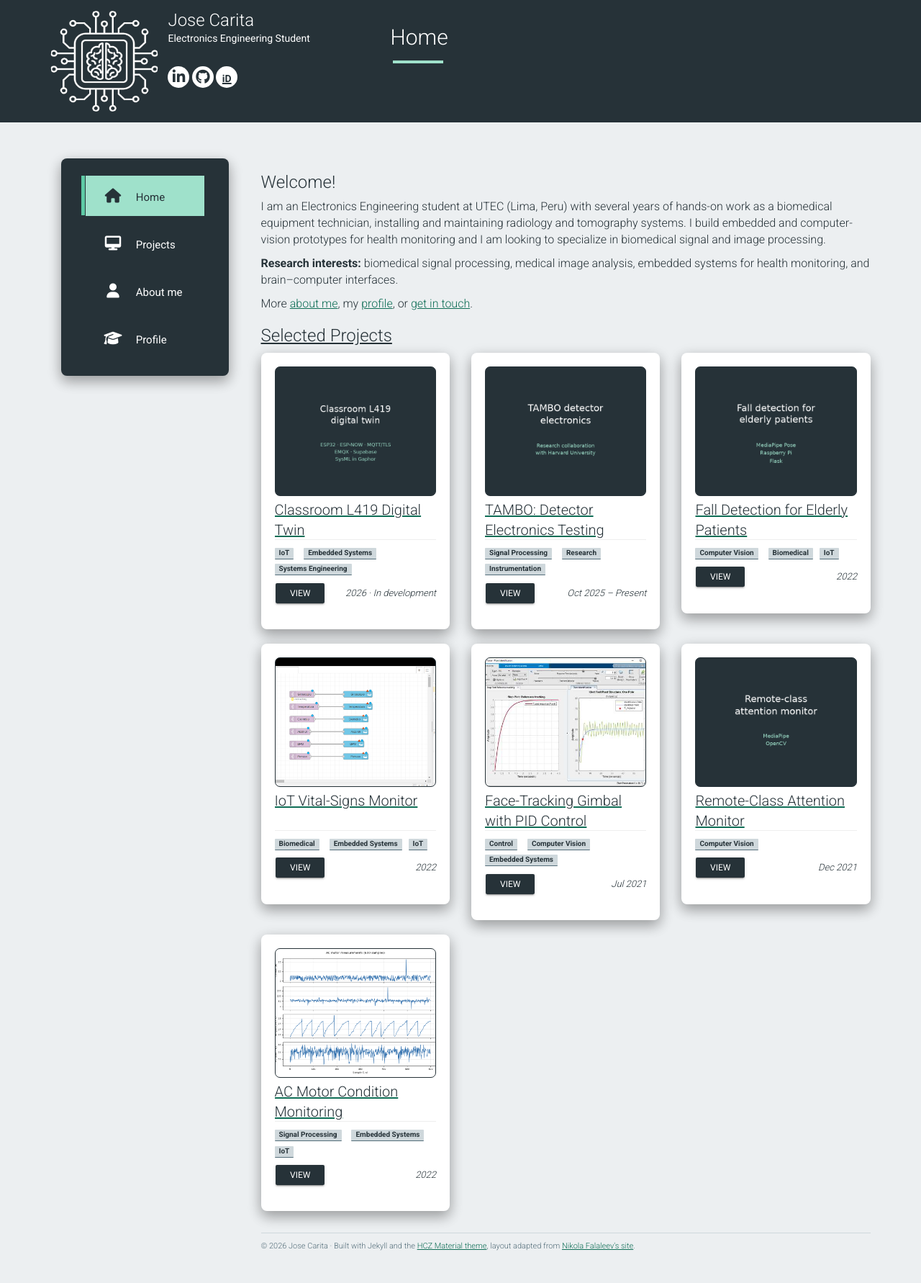
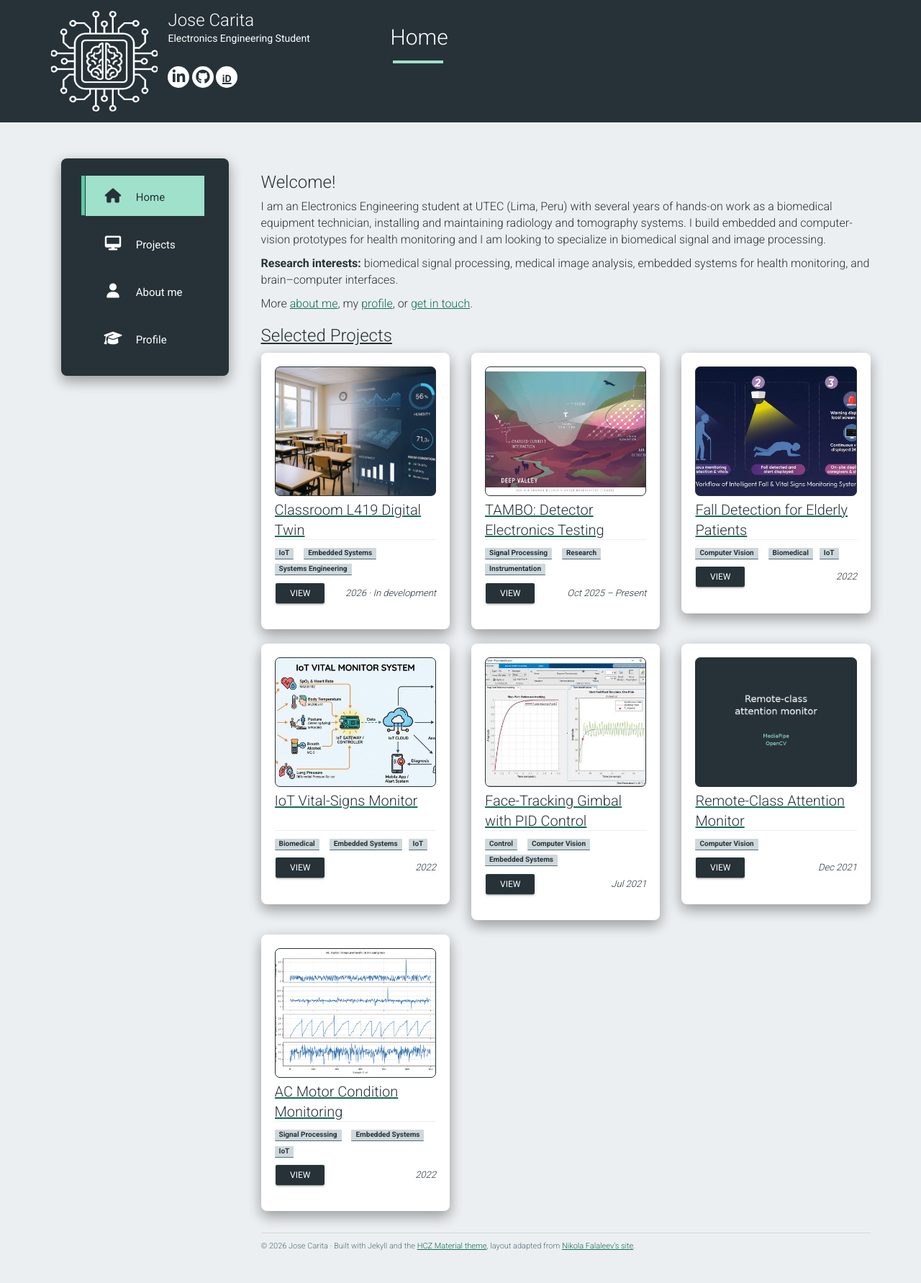
Before and after one commit to josecarita/josecarita.github.io, a Jekyll site: the page built from index.html, in a window 1280 px wide. Shown: the whole page at 72% size. Built offline with Jekyll 4.4.1, drawn with Linux system fonts in a browser that asks for light colours; nearby versions of some CDN libraries.

Commit message:
Use new cover images for four project cards
Digital twin, TAMBO, fall detector and vital-signs monitor now show
dedicated cover.jpg images; the in-page figures stay unchanged.

Co-Authored-By: Claude Opus 5.5 <noreply@anthropic.com>

```diff
--- a/_data/projects.json
+++ b/_data/projects.json
@@ -1,7 +1,7 @@
 [
     {
         "name": "Classroom L419 Digital Twin",
-        "image": "classroom-digital-twin/title.png",
+        "image": "classroom-digital-twin/cover.jpg",
         "url": "/proj/classroom-digital-twin",
         "date": "2026 · In development",
         "tags": ["IoT", "Embedded Systems", "Systems Engineering"],
@@ -10,7 +10,7 @@
     },
     {
         "name": "TAMBO: Detector Electronics Testing",
-        "image": "tambo/title.png",
+        "image": "tambo/cover.jpg",
         "url": "/proj/tambo",
         "date": "Oct 2025 – Present",
         "tags": ["Signal Processing", "Research", "Instrumentation"],
@@ -19,7 +19,7 @@
     },
     {
         "name": "Fall Detection for Elderly Patients",
-        "image": "fall-detector/title.png",
+        "image": "fall-detector/cover.jpg",
         "url": "/proj/fall-detector",
         "date": "2022",
         "tags": ["Computer Vision", "Biomedical", "IoT"],
@@ -28,7 +28,7 @@
     },
     {
         "name": "IoT Vital-Signs Monitor",
-        "image": "vital-signs-monitor/title.png",
+        "image": "vital-signs-monitor/cover.jpg",
         "url": "/proj/vital-signs-monitor",
         "date": "2022",
         "tags": ["Biomedical", "Embedded Systems", "IoT"],
```
Also changed, not shown: static/projects/classroom-digital-twin/cover.jpg (added), static/projects/fall-detector/cover.jpg (added), static/projects/tambo/cover.jpg (added), static/projects/vital-signs-monitor/cover.jpg (added).
